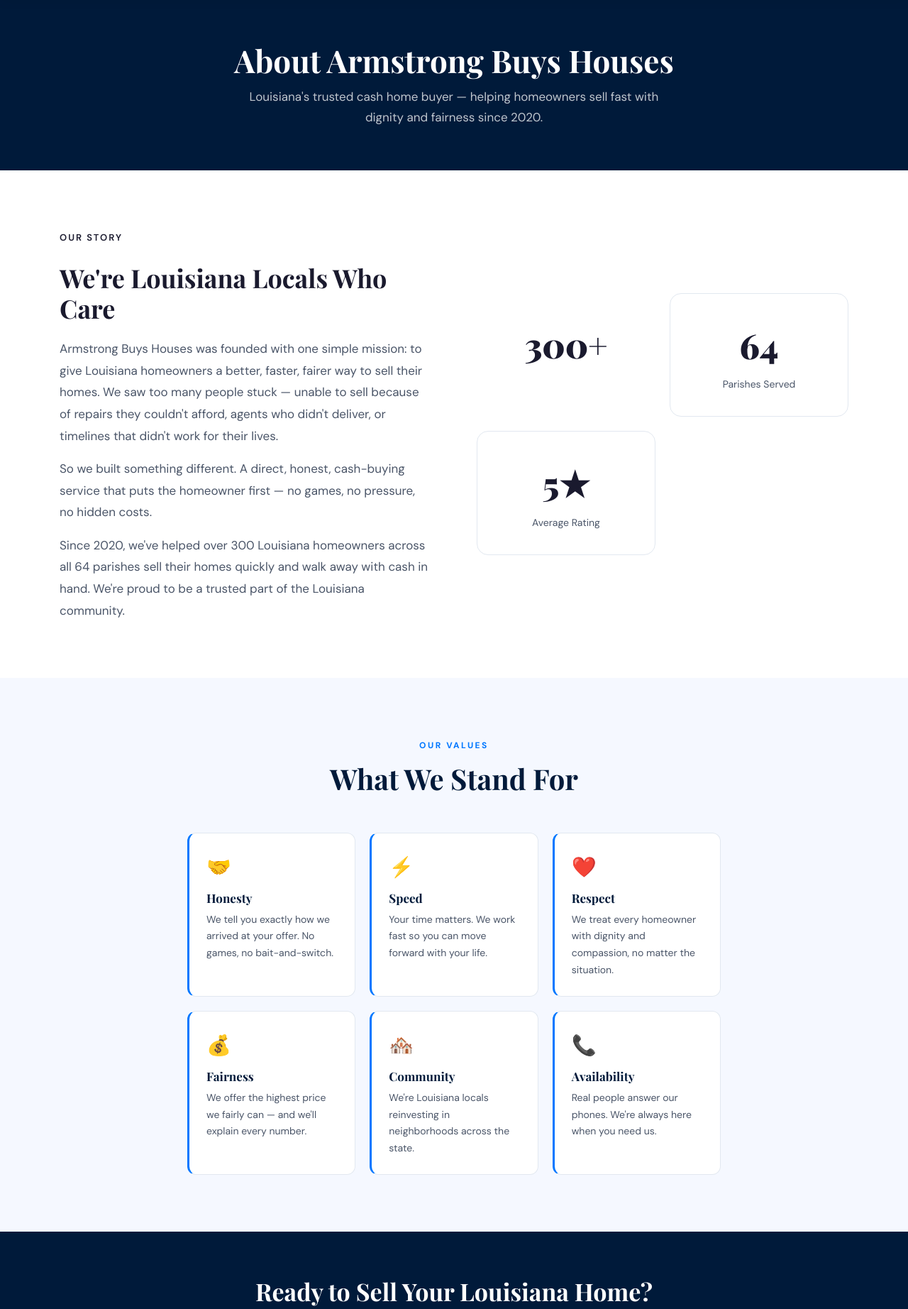
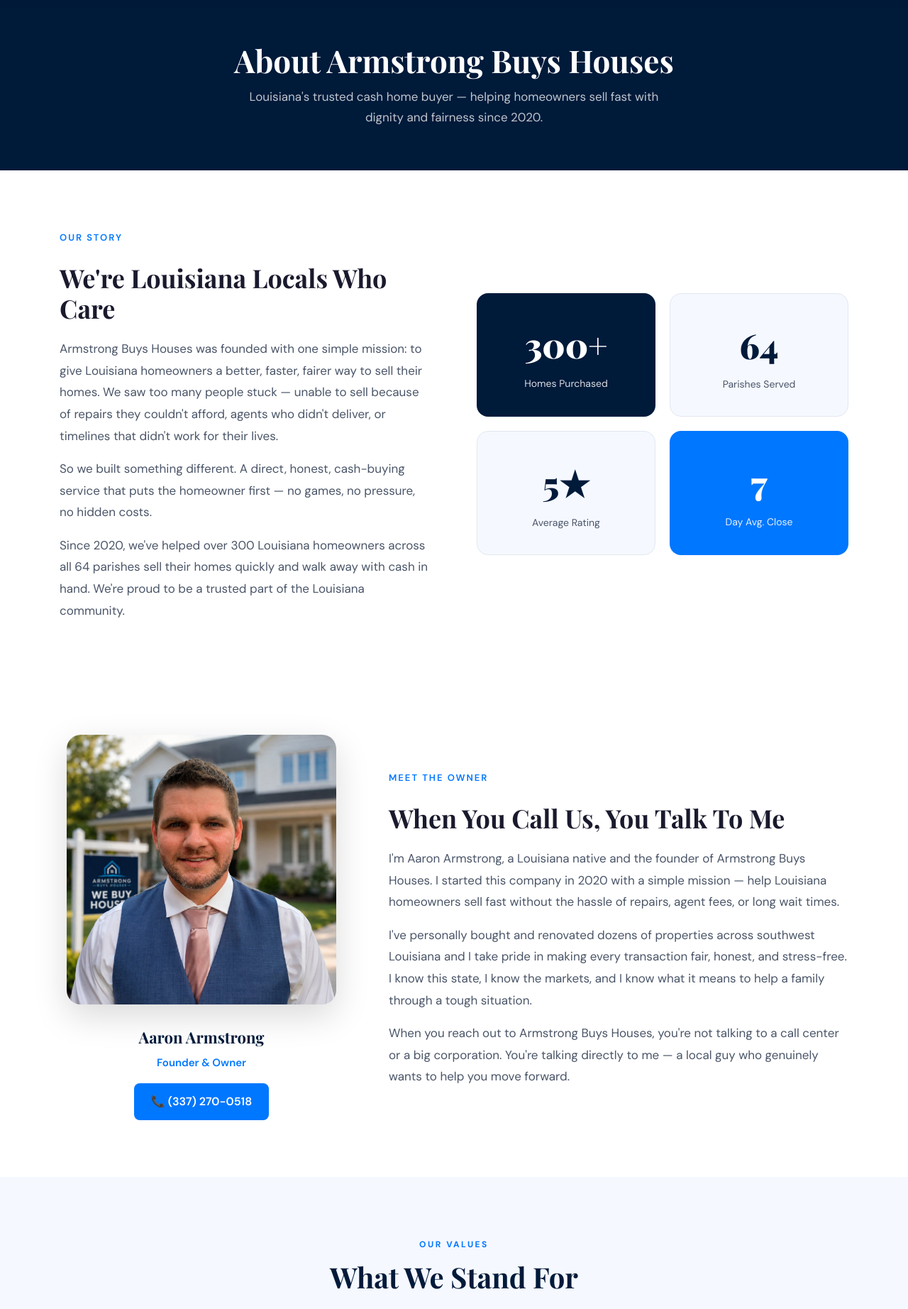
Before and after one commit to Armstrongrealestate/Website, a Flask app: page /about in a window 1280 px wide. Shown: the part 122-1966 px from the top of the page at 71% size. Run offline with Flask 3, Linux system fonts and the light colour scheme.

Commit message:
Refactor about page layout and add owner introduction
Updated styles for statistics cards and added a new section to introduce the owner, Aaron Armstrong, with a photo and personal message.

```diff
--- a/templates/about.html
+++ b/templates/about.html
@@ -15,7 +15,7 @@
   <div class="container">
     <div style="display:grid; grid-template-columns:1fr 1fr; gap:64px; align-items:center;">
       <div>
-        <span class="eyebrow" style="color:var(--brand-green); font-size:13px; font-weight:600; text-transform:uppercase; letter-spacing:2px;">Our Story</span>
+        <span class="eyebrow" style="font-size:13px; font-weight:600; text-transform:uppercase; letter-spacing:2px;">Our Story</span>
         <h2 style="font-size:36px; margin:12px 0 20px;">We're Louisiana Locals Who Care</h2>
         <p style="color:var(--text-mid); font-size:17px; line-height:1.8; margin-bottom:16px;">
           Armstrong Buys Houses was founded with one simple mission: to give Louisiana homeowners a better, faster, fairer way to sell their homes. We saw too many people stuck — unable to sell because of repairs they couldn't afford, agents who didn't deliver, or timelines that didn't work for their lives.
@@ -28,22 +28,51 @@
         </p>
       </div>
       <div style="display:grid; grid-template-columns:1fr 1fr; gap:20px;">
-        <div class="stat-card" style="background:var(--brand-green); text-align:center; padding:32px 20px; border-radius:16px;">
-          <span class="num" style="font-family:'Playfair Display',serif; font-size:48px; font-weight:900; color:var(--accent-gold-light); display:block;">300+</span>
+        <div style="background:var(--navy); text-align:center; padding:32px 20px; border-radius:16px;">
+          <span style="font-family:'Playfair Display',serif; font-size:48px; font-weight:900; color:#fff; display:block;">300+</span>
           <span style="color:rgba(255,255,255,0.85); font-size:14px;">Homes Purchased</span>
         </div>
-        <div class="stat-card" style="background:var(--bg-cream); text-align:center; padding:32px 20px; border-radius:16px; border:1px solid var(--border);">
-          <span class="num" style="font-family:'Playfair Display',serif; font-size:48px; font-weight:900; color:var(--brand-green); display:block;">64</span>
+        <div style="background:var(--off-white); text-align:center; padding:32px 20px; border-radius:16px; border:1px solid var(--border);">
+          <span style="font-family:'Playfair Display',serif; font-size:48px; font-weight:900; color:var(--navy); display:block;">64</span>
           <span style="color:var(--text-mid); font-size:14px;">Parishes Served</span>
         </div>
-        <div class="stat-card" style="background:var(--bg-cream); text-align:center; padding:32px 20px; border-radius:16px; border:1px solid var(--border);">
-          <span class="num" style="font-family:'Playfair Display',serif; font-size:48px; font-weight:900; color:var(--brand-green); display:block;">5★</span>
+        <div style="background:var(--off-white); text-align:center; padding:32px 20px; border-radius:16px; border:1px solid var(--border);">
+          <span style="font-family:'Playfair Display',serif; font-size:48px; font-weight:900; color:var(--navy); display:block;">5★</span>
           <span style="color:var(--text-mid); font-size:14px;">Average Rating</span>
         </div>
-        <div class="stat-card" style="background:var(--accent-gold); text-align:center; padding:32px 20px; border-radius:16px;">
-          <span class="num" style="font-family:'Playfair Display',serif; font-size:48px; font-weight:900; color:#fff; display:block;">7</span>
+        <div style="background:var(--blue); text-align:center; padding:32px 20px; border-radius:16px;">
+          <span style="font-family:'Playfair Display',serif; font-size:48px; font-weight:900; color:#fff; display:block;">7</span>
           <span style="color:rgba(255,255,255,0.9); font-size:14px;">Day Avg. Close</span>
         </div>
+      </div>
+    </div>
+  </div>
+</section>
+
+<!-- Meet Aaron Section -->
+<section class="section" style="background:#fff;">
+  <div class="container">
+    <div style="display:grid; grid-template-columns:400px 1fr; gap:64px; align-items:center;">
+      <div style="text-align:center;">
+        <img src="/static/images/aaron_photo.jpg" alt="Aaron Armstrong - Owner of Armstrong Buys Houses" style="width:100%; max-width:380px; border-radius:20px; box-shadow:0 16px 48px rgba(0,0,0,0.15);" />
+        <div style="margin-top:20px;">
+          <div style="font-family:'Playfair Display',serif; font-size:22px; font-weight:700; color:var(--navy);">Aaron Armstrong</div>
+          <div style="color:var(--blue); font-size:15px; font-weight:600; margin-top:4px;">Founder & Owner</div>
+          <a href="tel:+13372700518" style="display:inline-flex; align-items:center; gap:8px; margin-top:16px; background:var(--blue); color:#fff; padding:12px 24px; border-radius:8px; font-weight:600; text-decoration:none;">📞 (337) 270-0518</a>
+        </div>
+      </div>
+      <div>
+        <span class="eyebrow" style="font-size:13px; font-weight:600; text-transform:uppercase; letter-spacing:2px;">Meet The Owner</span>
+        <h2 style="font-size:36px; margin:12px 0 20px;">When You Call Us, You Talk To Me</h2>
+        <p style="color:var(--text-mid); font-size:17px; line-height:1.8; margin-bottom:16px;">
+          I'm Aaron Armstrong, a Louisiana native and the founder of Armstrong Buys Houses. I started this company in 2020 with a simple mission — help Louisiana homeowners sell fast without the hassle of repairs, agent fees, or long wait times.
+        </p>
+        <p style="color:var(--text-mid); font-size:17px; line-height:1.8; margin-bottom:16px;">
+          I've personally bought and renovated dozens of properties across southwest Louisiana and I take pride in making every transaction fair, honest, and stress-free. I know this state, I know the markets, and I know what it means to help a family through a tough situation.
+        </p>
+        <p style="color:var(--text-mid); font-size:17px; line-height:1.8;">
+          When you reach out to Armstrong Buys Houses, you're not talking to a call center or a big corporation. You're talking directly to me — a local guy who genuinely wants to help you move forward.
+        </p>
       </div>
     </div>
   </div>
```
